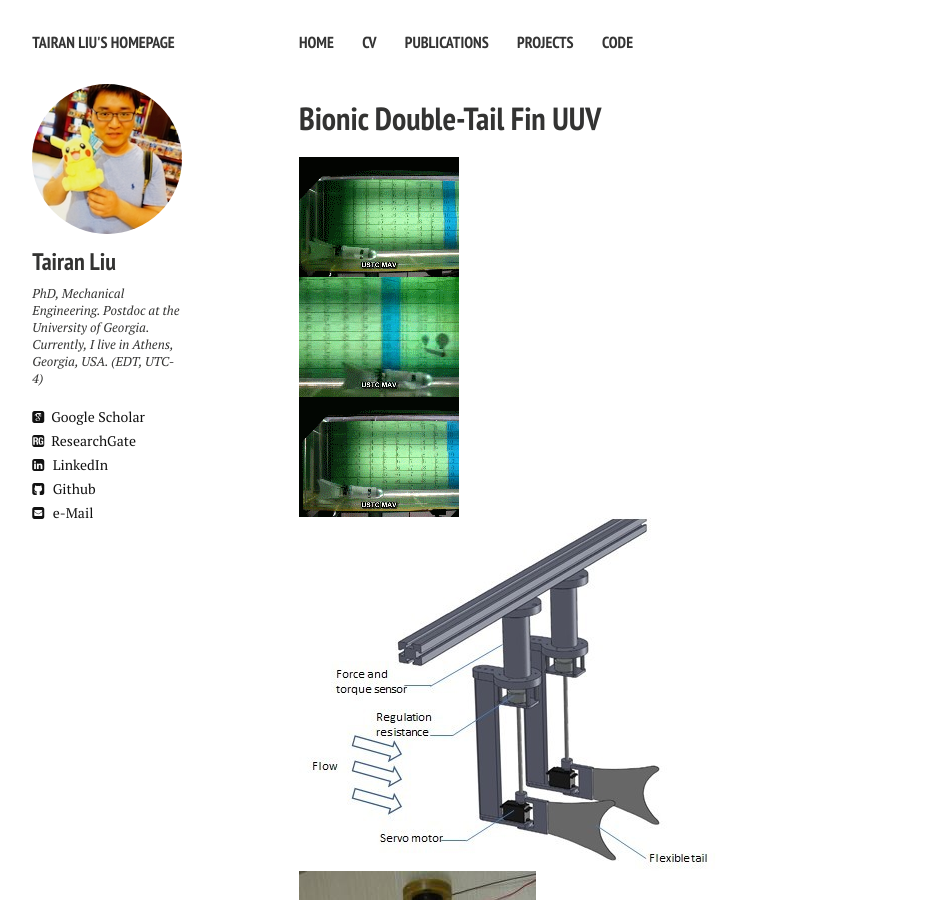
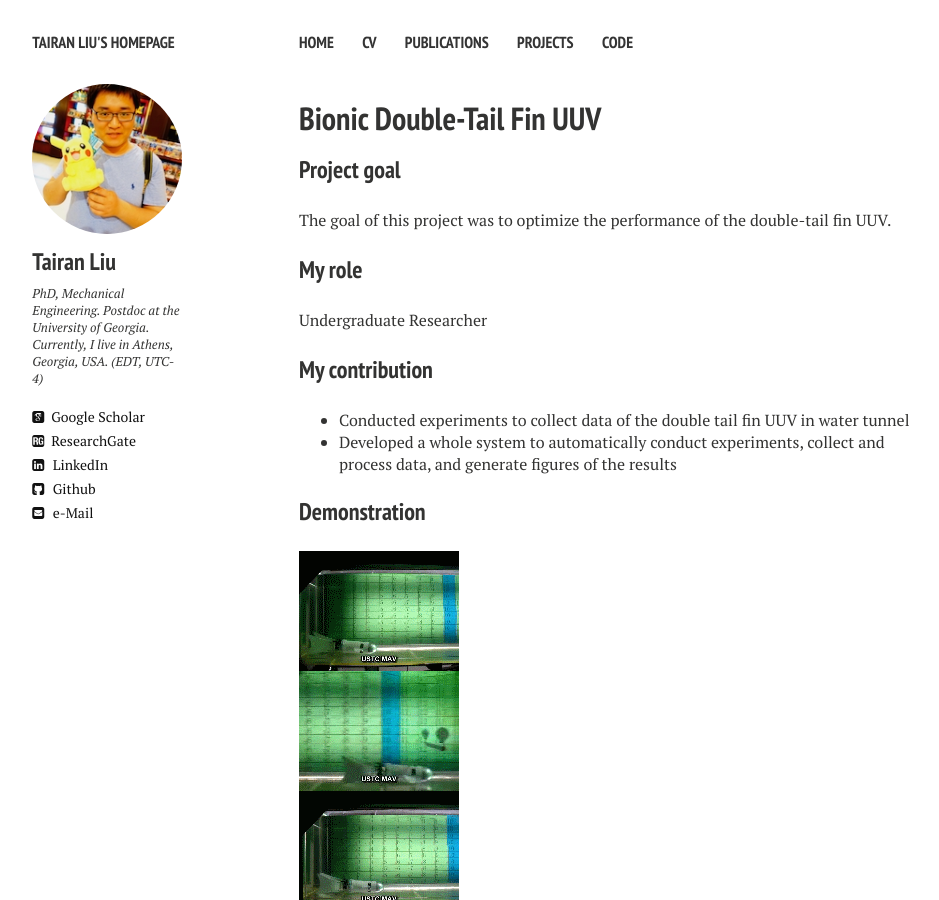
Before and after one commit to liutairan/liutairan.github.io, a Jekyll site: the page built from projects/double_tail_fin.md, in a window 1280 px wide and 900 px high. Shown: the whole window, without its empty margins (21-960 px from the left). Built offline with Jekyll 4.4.1, drawn with Linux system fonts in a browser that asks for light colours; nearby versions of some CDN libraries.

Commit message:
Update double_tail_fin.md

```diff
--- a/projects/double_tail_fin.md
+++ b/projects/double_tail_fin.md
@@ -6,6 +6,17 @@ categories: [projects]
 comments: false
 ---
 
+### Project goal
+The goal of this project was to optimize the performance of the double-tail fin UUV.
+
+### My role
+Undergraduate Researcher
+### My contribution
+
+* Conducted experiments to collect data of the double tail fin UUV in water tunnel
+* Developed a whole system to automatically conduct experiments, collect and process data, and generate figures of the results
+
+### Demonstration
 ![I'm a relative reference to a repository file](../../Pics/double_tail_fin/2quan.gif)
 
 ![I'm a relative reference to a repository file](../../Pics/double_tail_fin/333.gif)
```
